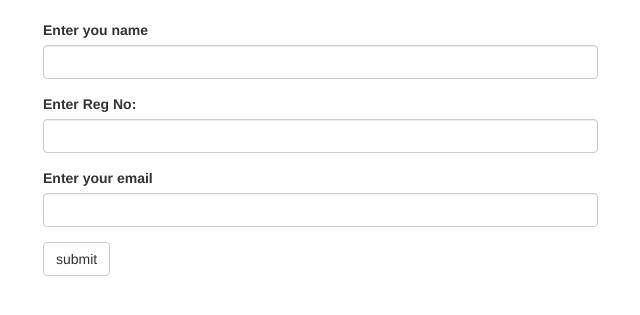
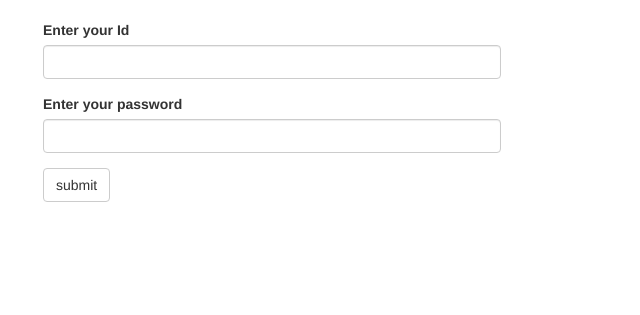
Before and after one commit to HassanMunene/Hassan-LMS, a Flask app: template app/main/templates/login.html in a window 1280 px wide. Shown: the part 52-367 px from the top of the page, without its empty margins (27-667 px from the left). Run offline with Flask 3, Linux system fonts and the light colour scheme; the template is opened without the code that fills it: values named after a table or form of the project are taken from there, others are empty; some libraries are stand-ins or nearby versions.

Commit message:
Implementing the password field

```diff
--- a/app/main/forms.py
+++ b/app/main/forms.py
@@ -1,9 +1,8 @@
 from flask_wtf import FlaskForm
-from wtforms import StringField, SubmitField
+from wtforms import StringField, SubmitField, PasswordField
 from wtforms.validators import DataRequired, Email
 
 class LoginForm(FlaskForm):
-    username = StringField('Enter you name', validators=[DataRequired()])
-    regno = StringField('Enter Reg No:', validators=[DataRequired()])
-    email = StringField('Enter your email', validators=[DataRequired()])
+    idno = StringField('Enter your Id', validators=[DataRequired()])
+    password = PasswordField('Enter your password', validators=[DataRequired()])
     submit =SubmitField('submit')
--- a/app/main/templates/base.html
+++ b/app/main/templates/base.html
@@ -23,7 +23,7 @@
 				{% if logged_in %}
 				<li><a class="nav-link" href="/">Logout</a></li>
 				{% else %}
-				<li><a class="nav-link" href="/">Login</a></li>
+				<li><a class="nav-link" href="{{ url_for('main.login') }}">Login</a></li>
 				{% endif %}
 				<li><a class="nav-link" href="/">Contacts</a></li>
 				<li><a class="nav-link" href="/">About</a></li>
--- a/app/main/templates/login.html
+++ b/app/main/templates/login.html
@@ -6,7 +6,7 @@
 {% block content %}
 <div class="container">
 	<div class="row justify-content-centre">
-		<div class="col-lg-6">
+		<div class="col-lg-5">
 			{{ wtf.quick_form(form) }}
 		</div>
 	</div>
--- /dev/null
+++ b/app/main/templates/test.html
@@ -0,0 +1 @@
+<h1> testing </h1>
--- a/app/models.py
+++ b/app/models.py
@@ -1,3 +1,4 @@
+
 from . import db
 
 class User(db.Model):
@@ -8,4 +9,6 @@ class User(db.Model):
     id = db.Column(db.Integer, primary_key=True)
     username = db.Column(db.String(64), unique=True)
     email = db.Column(db.String(64), unique=True, index=True)
-    regno= db.Column(db.String(64), unique=True)
+    role = db.Column(db.String(64))
+    password = db.Column(db.String(64), unique=True)
+    IDno = db.Column(db.String(64), unique=True)
```
Also changed, not shown: app/main/views.py (+11 -1 lines), migrations/versions/7304a6d8401a_i_have_added_user_role_column.py (added, +32 -0 lines), data.sqlite, 1 other file.
